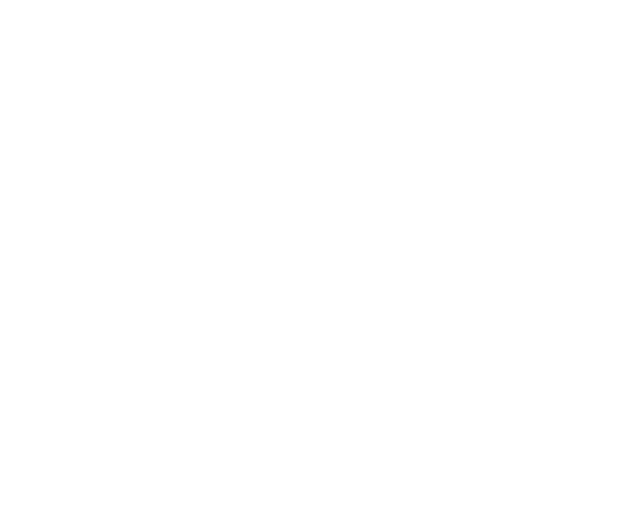
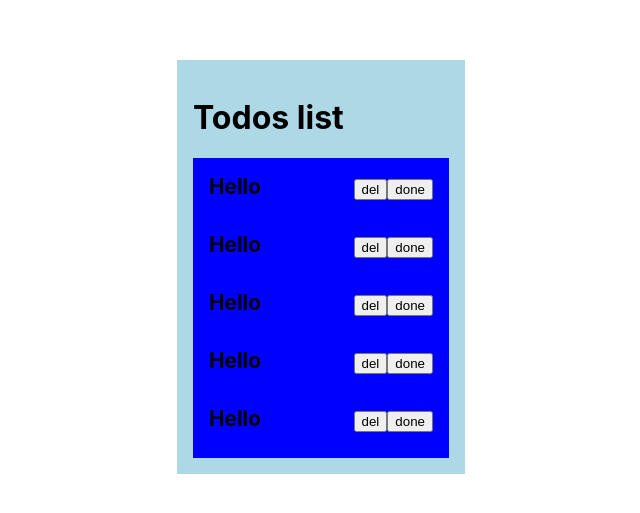
Before and after one commit to nibab-boo/react-todolist, a React (Create React App) app: page / in a window 1280 px wide. Shown: the part 133-646 px from the top of the page, without its empty margins (319-959 px from the left). Built offline with nearby package versions, Linux system fonts and the light colour scheme.

Commit message:
basic structure created

```diff
--- a/package.json
+++ b/package.json
@@ -8,6 +8,7 @@
     "@testing-library/user-event": "^13.5.0",
     "react": "^18.0.0",
     "react-dom": "^18.0.0",
+    "react-router-dom": "^6.2.2",
     "react-scripts": "5.0.0",
     "styled-components": "^5.3.5",
     "web-vitals": "^2.1.4"
--- a/src/App.js
+++ b/src/App.js
@@ -1,10 +1,109 @@
+import styled from 'styled-components';
+import { useState, useEffect } from 'react';
+// import { BrowserRouter as Router, Routes, Route } from 'react-router-dom';
+
+const MainContainer = styled.div`
+  width: 100vw;
+  height: 100vh;
+  display: flex;
+  justify-content: center;
+  align-items: center;
+`
+const ToDos = styled.div`
+  width: 20vw;
+  background: lightblue;
+  padding: 16px;
+
+`
+
+const CardBox = styled.div`
+  height: 300px;
+  background: red;
+  overflow-y: hidden;
+`
+const Card = styled.div`
+  padding: 16px;
+  font-size: 1.3em;
+  font-weight: bold;
+  display: flex;
+  justify-content: space-between;
+  background: blue;
+
+`
+
+
 function App() {
+  // useEffect to get access to local Storages
+  const [todos, setTodos] = useState([]);
+
+  useEffect(() => {
+    const todosList = localStorage.getItem("todos");
+    if ( !todosList || !todosList.length ) {
+      localStorage.setItem("todos", "[]");
+      setTodos("happy")
+    } else {
+      console.log(todosList);
+      setTodos(JSON.parse(todosList));
+    }
+  }, []);
+
   return (
-    <div>
-      <div className="header">
-
-      </div>
-    </div>
+    <MainContainer>
+      <ToDos>
+        <h1>Todos list</h1>
+        <CardBox>
+          <Card>
+            Hello
+            <div>
+              <button>del</button>
+              <button>done</button>
+            </div>
+          </Card>
+          <Card>
+            Hello
+            <div>
+              <button>del</button>
+              <button>done</button>
+            </div>
+          </Card>
+          <Card>
+            Hello
+            <div>
+              <button>del</button>
+              <button>done</button>
+            </div>
+          </Card>
+          <Card>
+            Hello
+            <div>
+              <button>del</button>
+              <button>done</button>
+            </div>
+          </Card>
+          <Card>
+            Hello
+            <div>
+              <button>del</button>
+              <button>done</button>
+            </div>
+          </Card>
+          <Card>
+            Hello
+            <div>
+              <button>del</button>
+              <button>done</button>
+            </div>
+          </Card>
+          <Card>
+            Hello
+            <div>
+              <button>del</button>
+              <button>done</button>
+            </div>
+          </Card>
+        </CardBox>
+      </ToDos>
+    </MainContainer>
   );
 }
 
```
Also changed, not shown: 1 other file (tests, documents, lock files or other folders).
